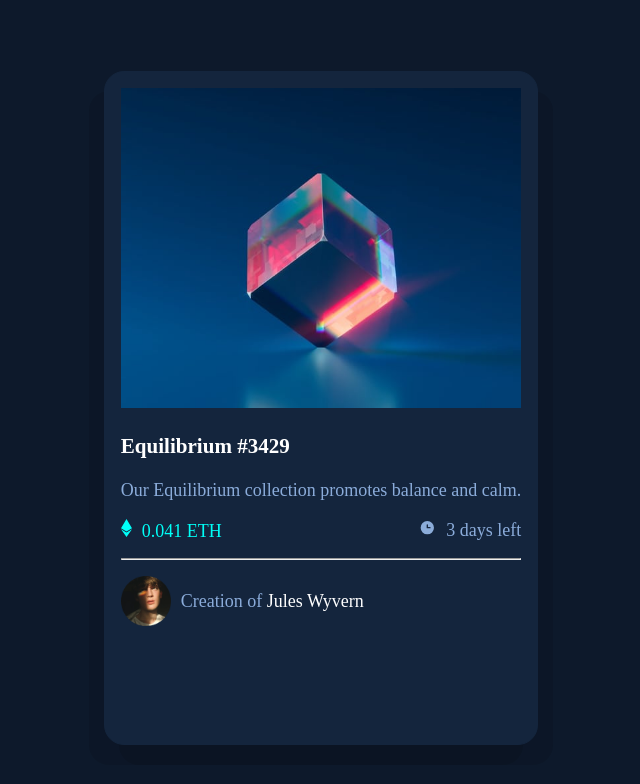
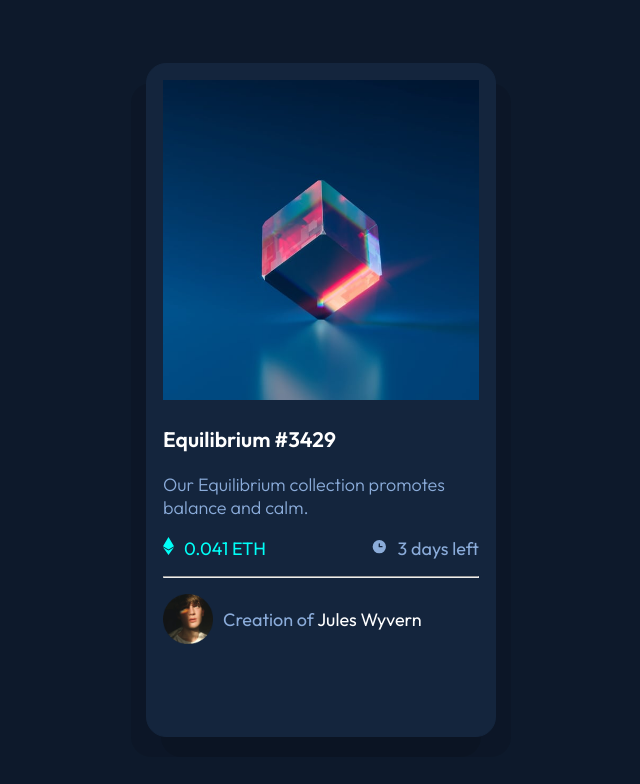
Before and after one commit to Dbest2018/nft-preview-card, a plain HTML site: page index.html in a window 1280 px wide. Shown: the whole page, without its empty margins (319-959 px from the left). Drawn offline with Linux system fonts and the light colour scheme.

Commit message:
feat- Change font and width of the container

```diff
--- a/styles.css
+++ b/styles.css
@@ -1,4 +1,4 @@
-/* @import url("https://fonts.google.com/specimen/Outfit"); */
+@import url("https://fonts.googleapis.com/css2?family=Outfit:wght@300;400;600&display=swap");
 
 body,
 html {
@@ -6,9 +6,10 @@ html {
 }
 
 body {
-  font-family: Outfit;
+  font-family: "Outfit", san-serif;
+  width: 350px;
+  margin: 0 auto;
   display: flex;
-  justify-content: center;
   align-items: center;
   background-color: hsl(217, 54%, 11%);
   color: white;
```
